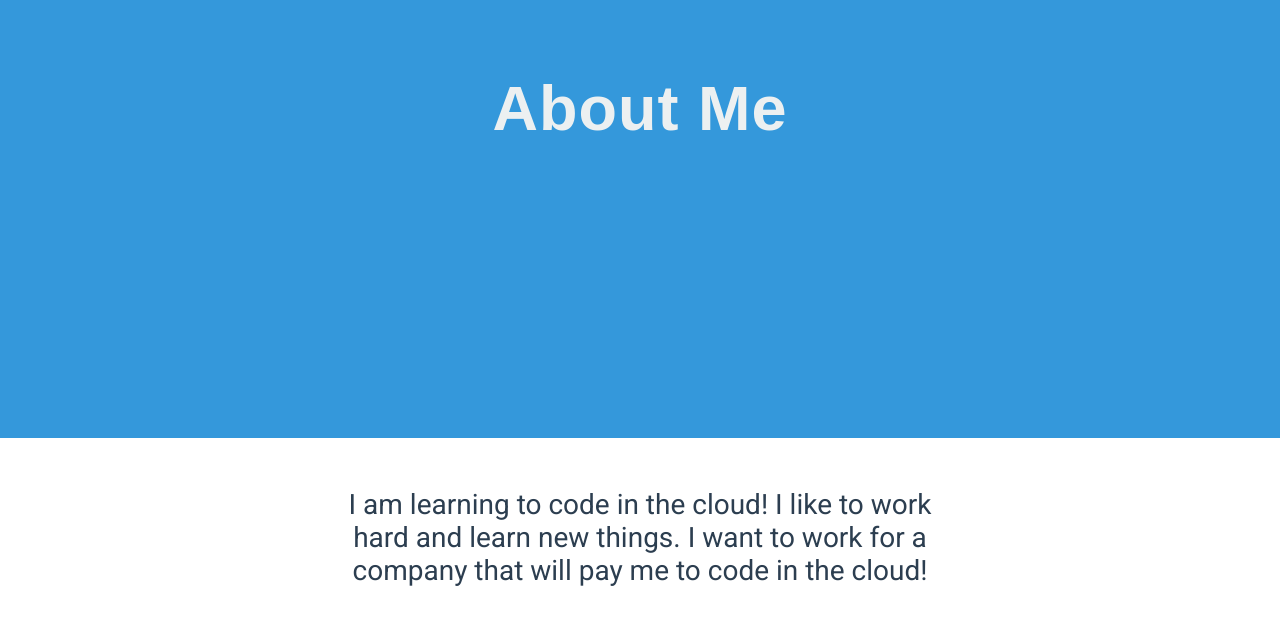
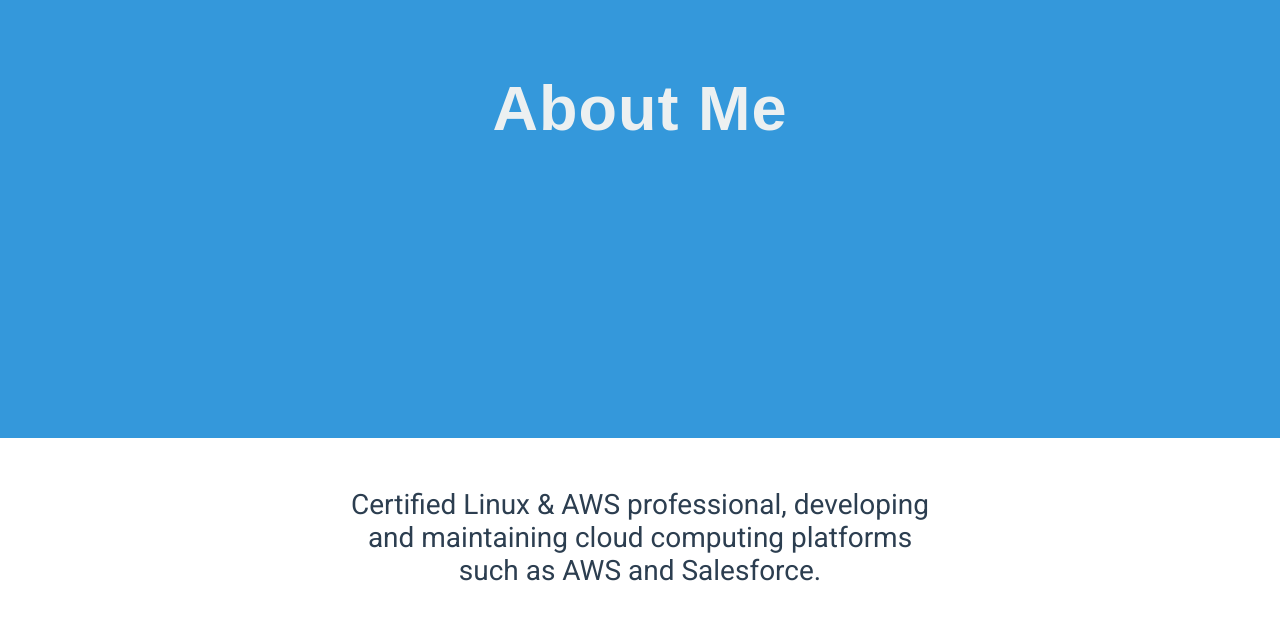
Before and after one commit to pearcem0/serverless-portfolio, a plain HTML site: page index.html in a window 1280 px wide. Shown: the part 1669-2293 px from the top of the page. Drawn offline with Linux system fonts and the light colour scheme; a web font is replaced by a local one.

Commit message:
Updated index page to kickoff codepipeline.

```diff
--- a/index.html
+++ b/index.html
@@ -108,8 +108,7 @@
 
     <section class="section section--alignCentered section--description">
       <p class="color--darkgrey section__description">
-        I am learning to code in the cloud! I like to work hard and learn new things.
-        I want to work for a company that will pay me to code in the cloud!
+        Certified Linux & AWS professional, developing and maintaining cloud computing platforms such as AWS and Salesforce.
       </p>
 <!-- Modal won't work yet - needs ReactJS -->
     <div class="background--skyBlue modal--closed">
```
